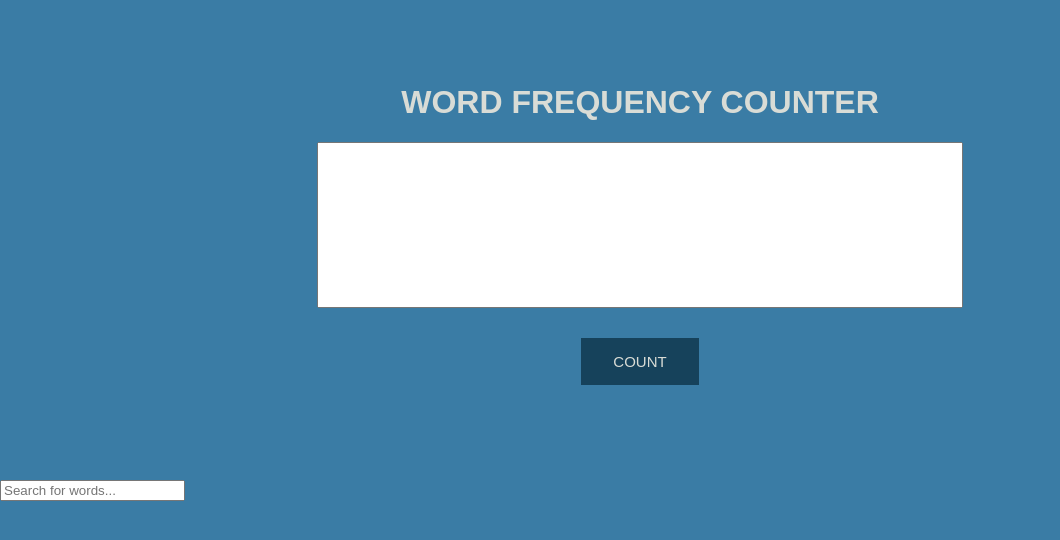
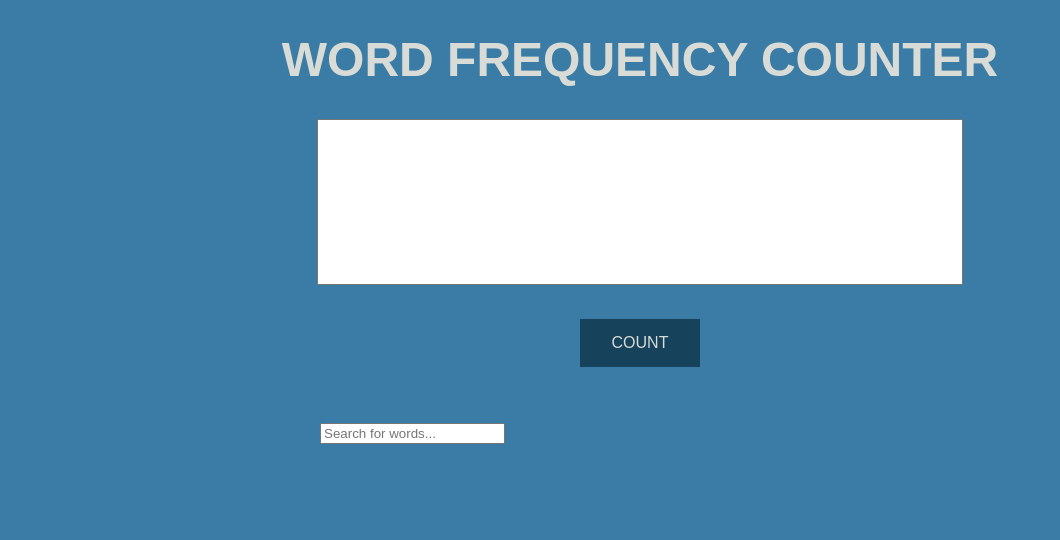
Before and after one commit to claby2/word-freq, a plain HTML site: page index.htm in a window 1280 px wide. Shown: the whole page, without its empty margins (0-1060 px from the left). Drawn offline with Linux system fonts and the light colour scheme; a web font is replaced by a local one.

Commit message:
Update styles.css

```diff
--- a/styles.css
+++ b/styles.css
@@ -2,6 +2,10 @@
 html { font-family: 'Inter', sans-serif; }
 @supports (font-variation-settings: normal) {
   html { font-family: 'Inter var', sans-serif; }
+}
+
+html {
+    overflow-y: scroll;
 }
 
 body {
@@ -9,6 +13,9 @@ body {
     padding: 0 !important;
     scroll-behavior: smooth;
     background-color: #3A7CA5;
+    display: flex;
+    flex-direction: column;
+    align-items: center;
 }
 
 .header {
@@ -17,16 +24,8 @@ body {
     flex-direction: column;
     justify-content: center;
     align-items: center;
-    height: 60vh;
     text-align: center;
-}
-
-.input-box {
-    display: flex;
-    flex-direction: column;
-    color: #D9DCD6;
-    width: 40vw;
-    align-items: center;
+    margin-bottom: 3vh;
 }
 
 #list{
@@ -34,16 +33,19 @@ body {
     padding: 0;
 }
 
-#list li {
+#list td {
     font-weight: 400;
     color: #D9DCD6;
     font-size: 2em;
+    padding-right: 2vw;
 }
 
 #input-id {
+    font-family: 'Inter var', sans-serif;
     resize: none;
     height: 20vh;
     width: 50vw;
+    font-size: 1em;
 }
 
 #submit-id {
@@ -56,12 +58,12 @@ body {
     padding: 15px 32px;
     text-align: center;
     text-decoration: none;
+    font-size: 1em;
     display: block;
-    font-size:15px;
     margin-left: auto;
     margin-right: auto;
-    animation: fadein 0.2s linear 1 normal forwards;
     transition: 0.15s;
+    font-family: 'Inter var', sans-serif;
 }
 
 #submit-id:hover {
@@ -70,19 +72,31 @@ body {
     cursor: pointer;
 }
 
-.header-inner h1 {
-    font-weight: 400;
+.header h1 {
+    font-weight: 600;
     color: #D9DCD6;
-    font-size: 4em;
+    font-size: 3em;
 }
 
-#output {
-    text-align: center;
+.output-box {
+    display: flex;
+    flex-direction: column;
+    margin: 0 0 3vh 0;
     align-items: left;
 }
 
-/* .header-inner h3 {
-    font-weight: 300;
-    color: #D9DCD6;
-    font-size: 1.4em;
-} */
+.output {
+    flex-direction: column;
+    width: 50vw;
+    text-align: left;
+    align-items: left;
+    display: flex;
+}
+
+.search {
+    margin-bottom: 3vh;
+}
+
+#search-id {
+    font-family: 'Inter var', sans-serif;
+}
```
